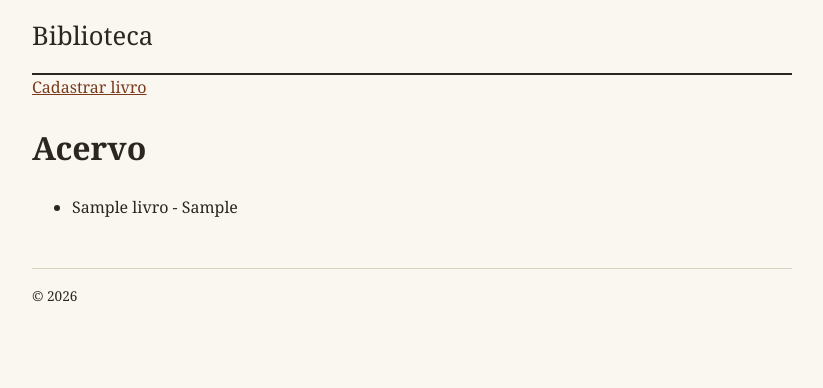
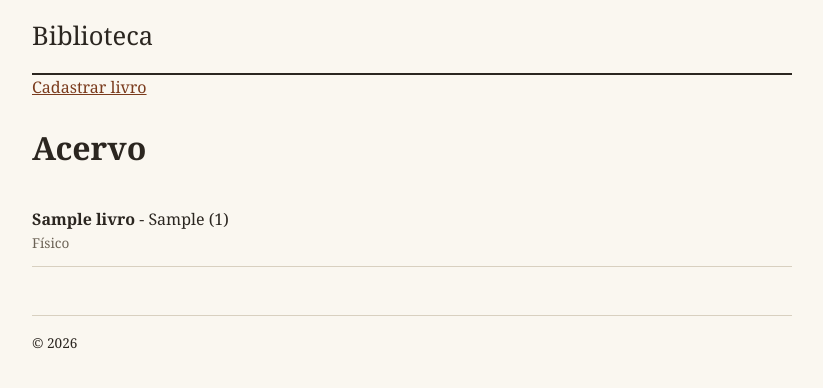
Before and after one commit to Oluisouza/biblioteca_fs_lab, a Django app: page /livros/ in a window 1280 px wide. Shown: the top 388 px of the page, without its empty margins (228-1051 px from the left). Run offline with Django 5.2, Linux system fonts and the light colour scheme; tables that the repository leaves empty hold one stand-in row (values such as "Sample post").

Commit message:
Exibe tipo e categoria na lista de livros

```diff
--- a/acervo/templates/acervo/lista.html
+++ b/acervo/templates/acervo/lista.html
@@ -4,9 +4,12 @@
     <a href="{% url 'novo' %}">Cadastrar livro</a>
 
     <h1>Acervo</h1>
-    <ul>
+    <ul class="livros">
         {% for livro in livros %}
-            <li>{{ livro.titulo }} - {{ livro.autor }}</li>
+            <li>
+                <strong>{{ livro.titulo }}</strong> - {{ livro.autor }} ({{ livro.ano }})
+                <span class="meta">{{ livro.get_tipo_display }}</span>
+            </li>
         {% empty %}
             <li>Nenhum livro encontrado.</li>
         {% endfor %}
```
